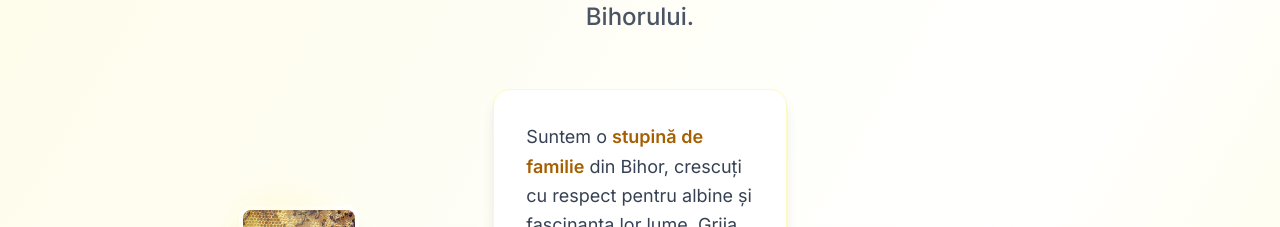
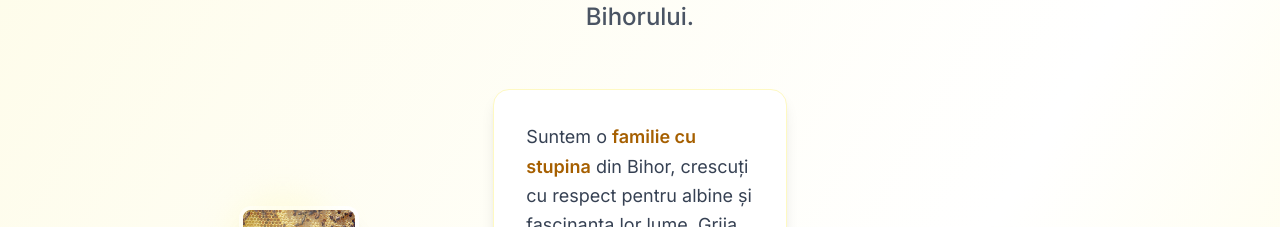
Before and after one commit to ionutpetru4046/Website-Apicultura, a Next.js app: page / in a window 1280 px wide. Shown: the part 1312-1539 px from the top of the page. Built offline with nearby package versions, Linux system fonts and the light colour scheme; a web font is replaced by a local one.

Commit message:
working on despre page

```diff
--- a/app/despre/page.tsx
+++ b/app/despre/page.tsx
@@ -76,7 +76,7 @@ export default function DesprePage() {
           <div className="md:col-span-1 flex flex-col justify-center">
             <div className="bg-white bg-opacity-90 rounded-2xl shadow-lg p-8 border border-yellow-100">
               <p className="text-lg text-gray-700 leading-relaxed mb-4">
-                Suntem o <span className="font-semibold text-yellow-700">stupină de familie</span> din Bihor, crescuți cu respect pentru albine și fascinanta lor lume. Grija, răbdarea și metodele tradiționale ne definesc: recoltăm blând doar când mierea e matură, menținând echilibrul naturii.
+                Suntem o <span className="font-semibold text-yellow-700">familie cu stupina</span> din Bihor, crescuți cu respect pentru albine și fascinanta lor lume. Grija, răbdarea și metodele tradiționale ne definesc: recoltăm blând doar când mierea e matură, menținând echilibrul naturii.
               </p>
               <p className="text-gray-700 leading-relaxed mb-3">
                 Sortimentul nostru include: <span className="font-semibold">miere polifloră</span>, <span className="font-semibold">salcâm</span>, <span className="font-semibold">tei</span>, <span className="font-semibold">floarea-soarelui</span> și <span className="font-semibold">propolis</span>, toate cu gust autentic.
```
